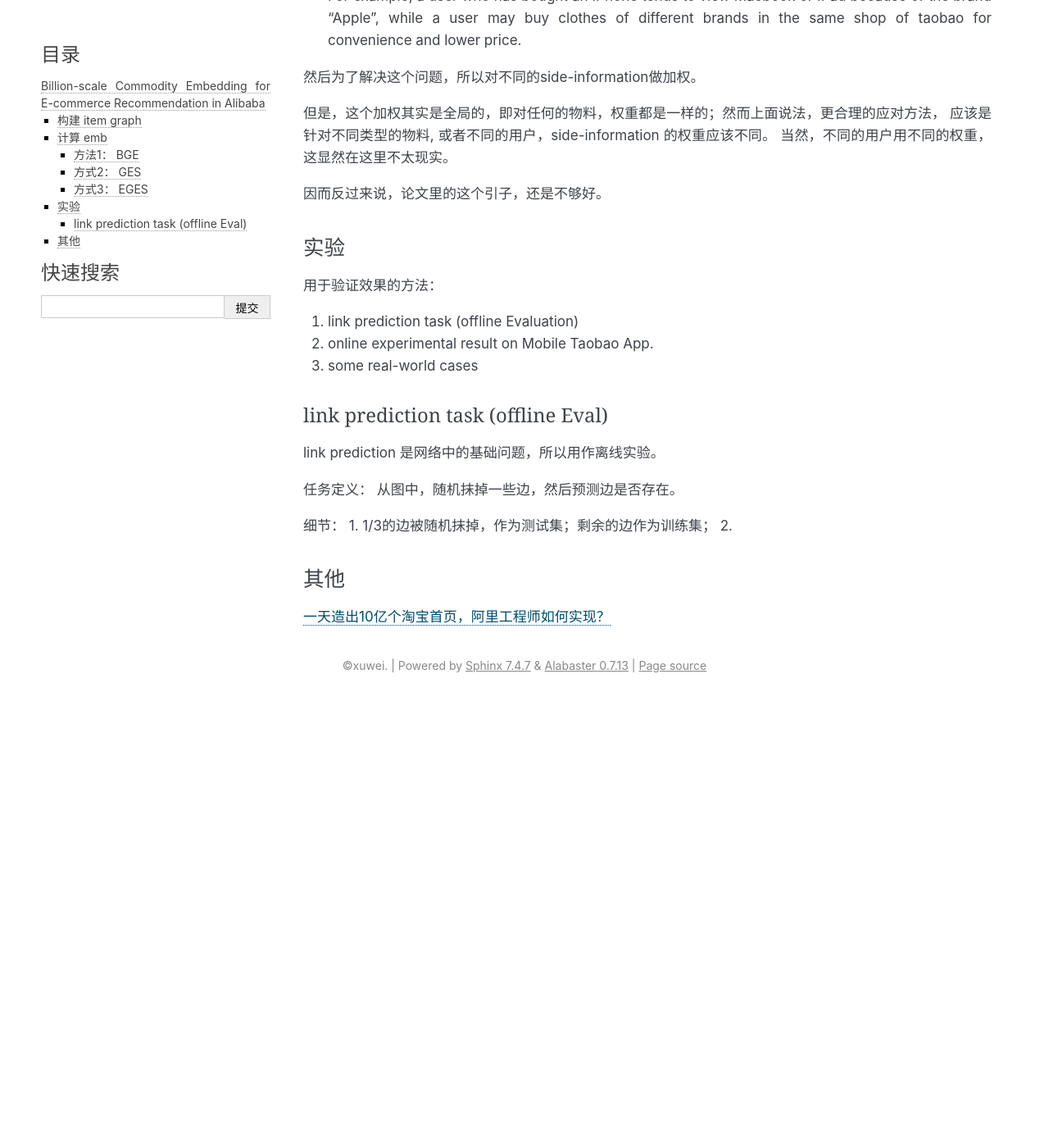
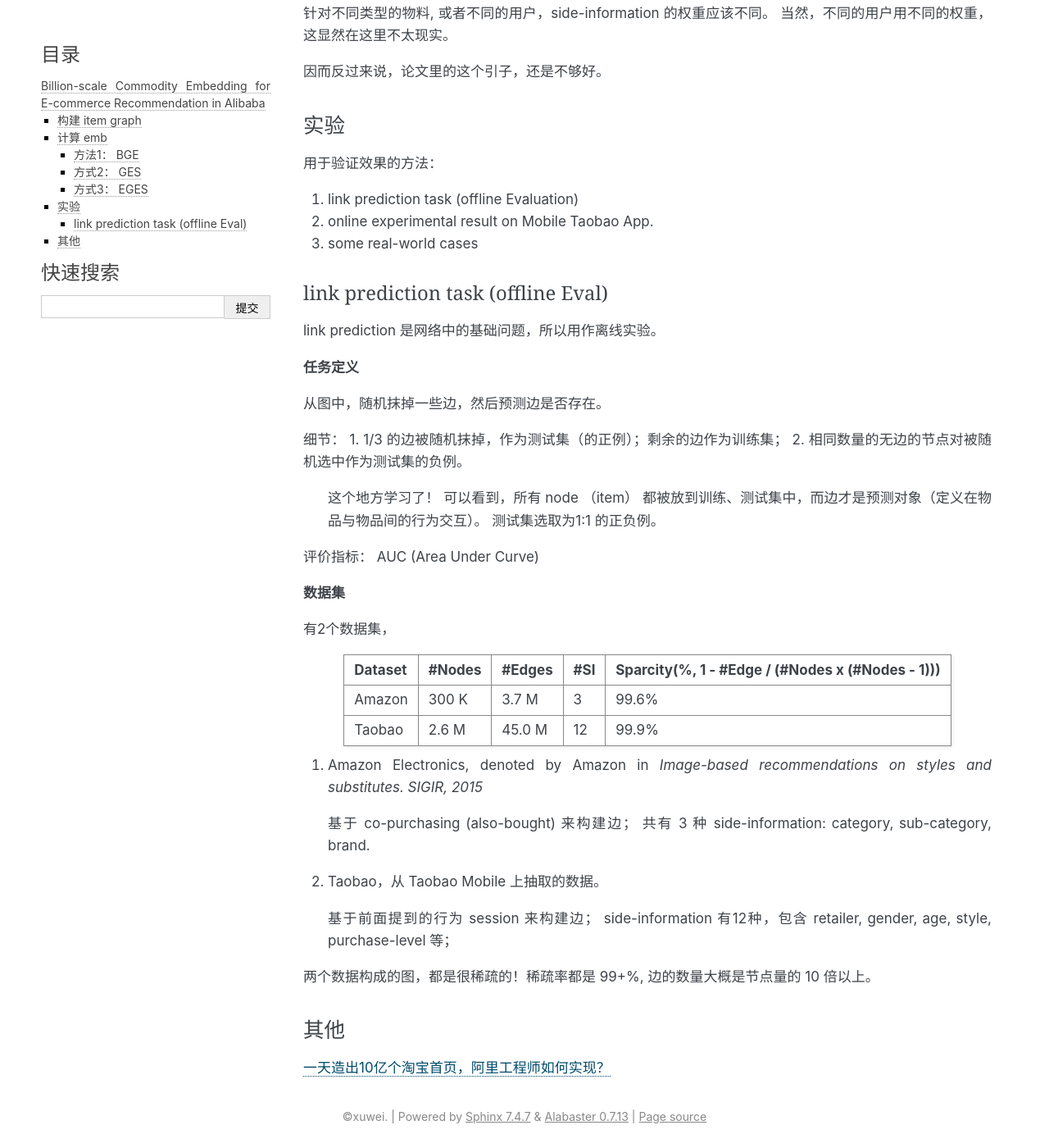
Before and after one commit to fseasy/paper-touching, a Sphinx documentation site: the page built from source/2020/02_billion_scale_commodity_embedding_for_ecommerce_rec.rst, in a window 1280 px wide and 1400 px high, scrolled down 3208 px. Shown: the whole window at 82% size. Built offline with Sphinx 7.4.7, drawn with Linux system fonts in a browser that asks for light colours; before the commit the page ends 4058 px from its top, so only the background shows below that; some of the changed text lies outside the part shown.

Commit message:
update eges

```diff
--- a/source/2020/02_billion_scale_commodity_embedding_for_ecommerce_rec.rst
+++ b/source/2020/02_billion_scale_commodity_embedding_for_ecommerce_rec.rst
@@ -47,7 +47,7 @@ BGE 比 CF 强，但是依然解决不了只有很少行为甚至没有行为的
 
 图是 加权有向 图；
 
-1. 将用户连续的行为，拆分为 session-based behaviour.
+1.  将用户连续的行为，拆分为 session-based behaviour.
 
     将连续的用户行为，按 1 个小时为 window 拆分为多个 session.
 
@@ -67,9 +67,9 @@ BGE 比 CF 强，但是依然解决不了只有很少行为甚至没有行为的
     - 应该是基于每个行为序列的起始时间？相比倒推，这样能够保证每次计算都是一致的结果；
     - 其实时间统一，不太现实，也没必要？
 
-2. 基于 session-based behaviour, 在 图中连有向边。 如 序列是 A D B. 则连边 A -> D; D -> B;
+2.  基于 session-based behaviour, 在 图中连有向边。 如 序列是 A D B. 则连边 A -> D; D -> B;
 
-3. 计算每条边的权重： 就是这条边被连了多少次。
+3.  计算每条边的权重： 就是这条边被连了多少次。
 
     这样，图上的每条边，其实是全部用户行为的表现。
 
@@ -90,11 +90,11 @@ BGE 比 CF 强，但是依然解决不了只有很少行为甚至没有行为的
 
 具体地：
 
-1. 随机游走，得到 item 序列 数据集
+1.  随机游走，得到 item 序列 数据集
 
     随机游走方式：论文里没有详细描述，只说了
 
-    - 从1个节点到另一个节点的概率：
+    从1个节点到另一个节点的概率：
 
     .. math::
 
@@ -105,23 +105,20 @@ BGE 比 CF 强，但是依然解决不了只有很少行为甚至没有行为的
 
         很简单，就是有边的就按归一化权重走；没边的不走；
 
-    但是
-
-    1. 如何选起始节点
-    2. 路径长度
-    3. 总共生成多少个
+    但是 1. 如何选起始节点 2. 路径长度 3. 总共生成多少个
 
     没有细说 => 在后面的实验中，有提到。
 
-2. 得到 item 的序列 数据集后，直接用 word2vec 的 Skip-Gram + negative-sampling
-(图里面画的是 smapled softmax, 可能差别没有那么大)模式训练即可。
+2.  得到 item 的序列 数据集后，直接用 word2vec 的 Skip-Gram + negative-sampling
+    (图里面画的是 smapled softmax, 可能差别没有那么大)模式训练即可。
 
 方式2： GES
 +++++++++++++++++++++++
 
 BGE 没法处理冷启动问题；需要考虑 side information.
 
-编码也非常简单——每个 side-information 和 item id 一样的等同对待，one-hot => 映射为 d 维的向量 => avg pooling, 就得到了 item 的表示向量。
+编码也非常简单——每个 side-information 和 item id 一样的等同对待，one-hot => 映射为 d 维的向量
+=> avg pooling, 就得到了 item 的表示向量。
 
 训练方式依然保持不变。
 
@@ -166,10 +163,38 @@ link prediction task (offline Eval)
 
 link prediction 是网络中的基础问题，所以用作离线实验。
 
-任务定义： 从图中，随机抹掉一些边，然后预测边是否存在。
+**任务定义**
 
-细节： 1. 1/3的边被随机抹掉，作为测试集；剩余的边作为训练集； 2.
+从图中，随机抹掉一些边，然后预测边是否存在。
 
+细节： 1. 1/3 的边被随机抹掉，作为测试集（的正例）；剩余的边作为训练集； 2. 相同数量的无边的节点对被随机选中作为测试集的负例。
+
+    这个地方学习了！ 可以看到，所有 node （item） 都被放到训练、测试集中，而边才是预测对象（定义在物品与物品间的行为交互）。
+    测试集选取为1:1 的正负例。
+
+评价指标： AUC (Area Under Curve)
+
+**数据集**
+
+有2个数据集，
+
+============== ============ ============ ============ ====================================================
+Dataset         #Nodes      #Edges         #SI          Sparcity(%, 1 - #Edge / (#Nodes x (#Nodes - 1)))
+============== ============ ============ ============ ====================================================
+Amazon          300 K        3.7 M           3            99.6%
+Taobao          2.6 M        45.0 M         12            99.9%
+============== ============ ============ ============ ====================================================
+
+1.  Amazon Electronics, denoted by Amazon in `Image-based recommendations on styles and substitutes. SIGIR, 2015`
+
+    基于 co-purchasing (also-bought) 来构建边； 共有 3 种 side-information: category, sub-category, brand.
+
+2.  Taobao，从 Taobao Mobile 上抽取的数据。
+
+    基于前面提到的行为 session 来构建边； side-information 有12种，包含 retailer, gender, age, style, purchase-level
+    等；
+
+两个数据构成的图，都是很稀疏的！稀疏率都是 99+%, 边的数量大概是节点量的 10 倍以上。
 
 
 ==========================
```
Also changed, not shown: other parts of source/2020/02_billion_scale_commodity_embedding_for_ecommerce_rec.rst (+1 -1 lines), README.md (+10 -0 lines).
